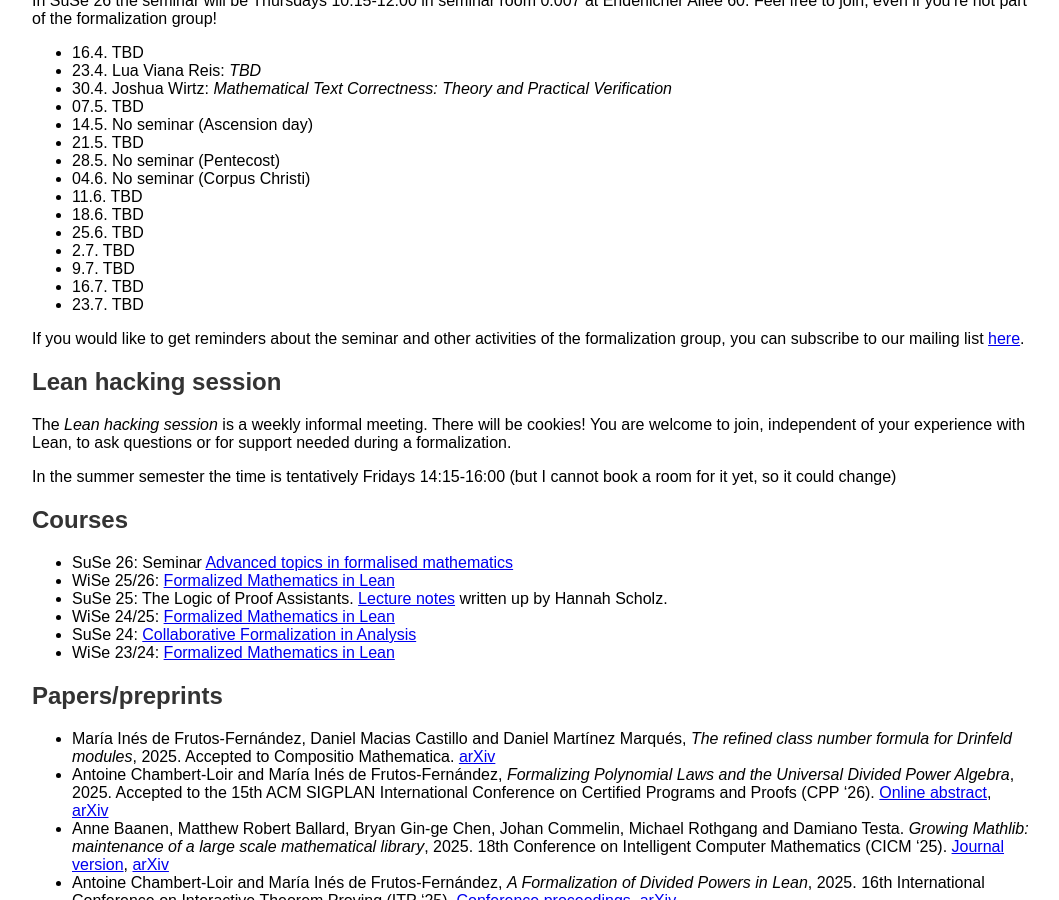
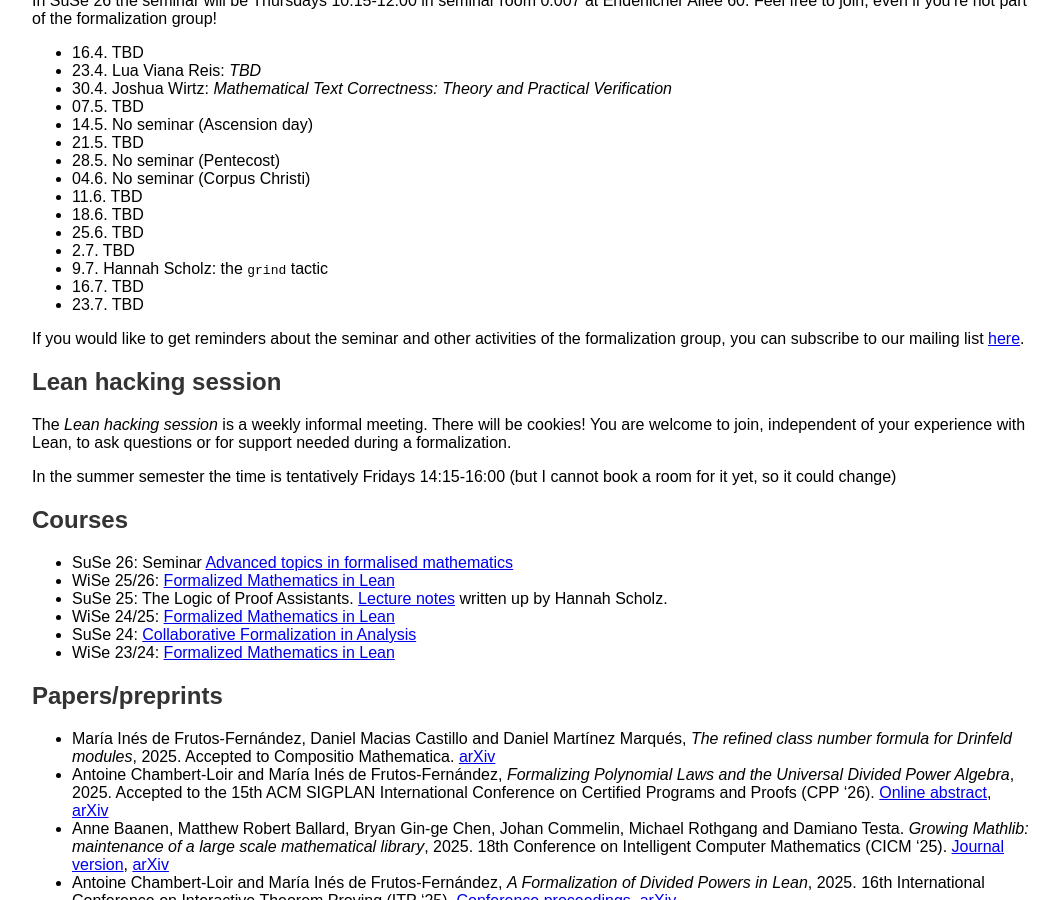
Before and after one commit to fpvandoorn/fpvandoorn.github.io, a Jekyll site: the page built from formalized-mathematics.md, in a window 1280 px wide and 900 px high, scrolled down 816 px. Shown: the whole window, without its empty margins (108-1167 px from the left). Built offline with Jekyll 4.4.1, drawn with Linux system fonts in a browser that asks for light colours; our own code applies the rules of GitHub Pages for plain Markdown files.

Commit message:
chore: propose Hannah's talk for July 9th (#30)

```diff
--- a/formalized-mathematics.md
+++ b/formalized-mathematics.md
@@ -60,7 +60,7 @@
 * 18.6. TBD
 * 25.6. TBD <!-- Floris is travelling -->
 * 2.7. TBD <!-- Floris is travelling -->
-* 9.7. TBD
+* 9.7. Hannah Scholz: the `grind` tactic
 * 16.7. TBD
 * 23.7. TBD
 
```
